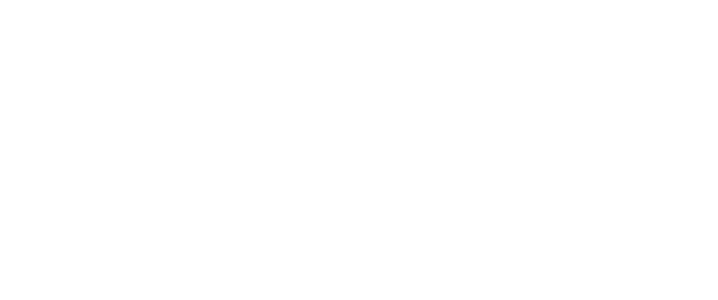
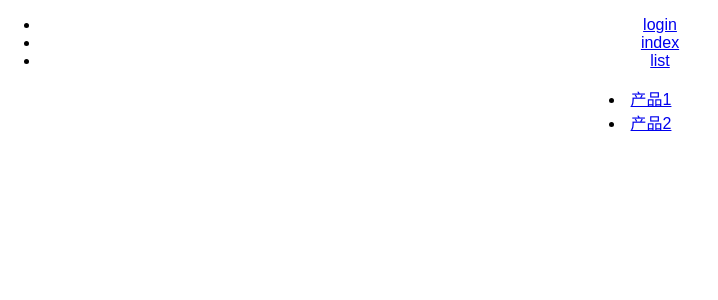
Before and after one commit to Vinson7lhl/MyStudyCode, a React (Create React App) app in the folder react-app/: page /list in a window 1280 px wide. Shown: the top 300 px of the page, without its empty margins (0-718 px from the left). Built offline with nearby package versions, Linux system fonts and the light colour scheme.

Commit message:
new router

```diff
--- a/react-app/src/App.js
+++ b/react-app/src/App.js
@@ -1,11 +1,18 @@
 import React, { Component } from 'react';
-import { Link  } from 'react-router-dom';
+import { Route, Link, BrowserRouter as Router, } from 'react-router-dom';
+
+import LoginPage from './pages/login-page';
+import IndexPage from './pages/index-page';
+import ForgetPassword from './pages/forget-page';
+import ListPage  from './pages/list-page';
+import DetailPage from './pages/detail-page';
+
 import './App.css';
 
 class App extends Component {
-  constructor(props) {
-    super(props);
-    this.state = { price: 0 };
+  constructor() {
+    super();
+    console.log('app构造器');
   }
 
   getDataFromChild(data, e) {
@@ -13,14 +20,25 @@ class App extends Component {
     console.log(data);
   }
 
+  /**
+   * 注意：router内部只有一个根节点
+   */
   render() {
     return (
+      <Router>
         <div className="App">
           <ul>
             <li><Link to="/login">login</Link></li>
             <li><Link to="/index">index</Link></li>
+            <li><Link to='/list'>list</Link></li>
           </ul>
+          <Route exact path='/' component={LoginPage} />
+          <Route path='/index' component={IndexPage} />
+          <Route path='/forgetPassword' component={ForgetPassword} />
+          <Route path='/list' component={ListPage} />
+          <Route path='/detail/:num' component={DetailPage} />
         </div>
+      </Router>
     );
   }
 }
--- a/react-app/src/components/hello_world/hello_world.js
+++ b/react-app/src/components/hello_world/hello_world.js
@@ -104,8 +104,7 @@ class Hello extends Component {
     checkboxChange = e => {
         console.log('选中');
         const checkboxName = e.target.value,
-            ischecked = e.target.checked,
-            newObj = {};
+            ischecked = e.target.checked;
         this.setState({ [checkboxName]: ischecked });
     }
 
--- a/react-app/src/index.js
+++ b/react-app/src/index.js
@@ -1,5 +1,6 @@
+import React from 'react'
 import ReactDOM from 'react-dom';
-import ROUTER from './router';
+import App from './App';
 /**
  * 公共的css文件
  */
@@ -9,5 +10,5 @@ import registerServiceWorker from './registerServiceWorker';
 /**
  * 从这里开始引导根组件APP
  */
-ReactDOM.render(ROUTER, document.getElementById('root'));
+ReactDOM.render(<App />, document.getElementById('root'));
 registerServiceWorker();
--- /dev/null
+++ b/react-app/src/pages/detail-page.js
@@ -0,0 +1,15 @@
+import React ,{ Component } from 'react';
+
+class DetailPage extends Component{
+    constructor(props){
+        super(props);
+    }
+    render(){
+        return (
+        <div>
+            详情页，参数为：{this.props.match.params.num};
+        </div>);
+    }
+}
+
+export default DetailPage;
--- a/react-app/src/pages/index-page.js
+++ b/react-app/src/pages/index-page.js
@@ -1,8 +1,6 @@
 import React, { Component } from 'react';
-import { Route} from 'react-router'
 
 import { Hello, IsLogin } from '../components/hello_world/hello_world';
-import ForgetPage from './forget-page';
 
 class IndexPage extends Component {
     render() {
@@ -11,7 +9,7 @@ class IndexPage extends Component {
             <Hello diyClick={this.getDataFromChild}></Hello>
             <IsLogin isWelcome={true} />
             {/* <div>获取参数：{this.props.match.params.id}</div> */}
-            <Route path={`${this.props.match.url}/:userId`} component={ForgetPage}/>
+            {/* <Route path={`${this.props.match.url}/:userId`} component={ForgetPage}/> */}
         </React.Fragment>
         );
     }
--- /dev/null
+++ b/react-app/src/pages/list-page.js
@@ -0,0 +1,17 @@
+import React ,{ Component } from 'react';
+import {Link,Route} from 'react-router-dom';
+
+class ListPage extends Component{
+    constructor(props){
+        super(props);
+    }
+    render(){
+        return (
+        <div>
+            <li><Link to='detail/1'>产品1</Link></li>
+            <li><Link to='detail/2'>产品2</Link></li>
+        </div>);
+    }
+}
+
+export default ListPage;
--- a/react-app/src/pages/login-page.js
+++ b/react-app/src/pages/login-page.js
@@ -1,6 +1,4 @@
 import React ,{ Component } from 'react';
-import { Route} from 'react-router'
-import ForgetPage from './forget-page';
 
 class LoginPage extends Component{
     render(){
```
Lines whose indentation alone changed are shown as unchanged.
